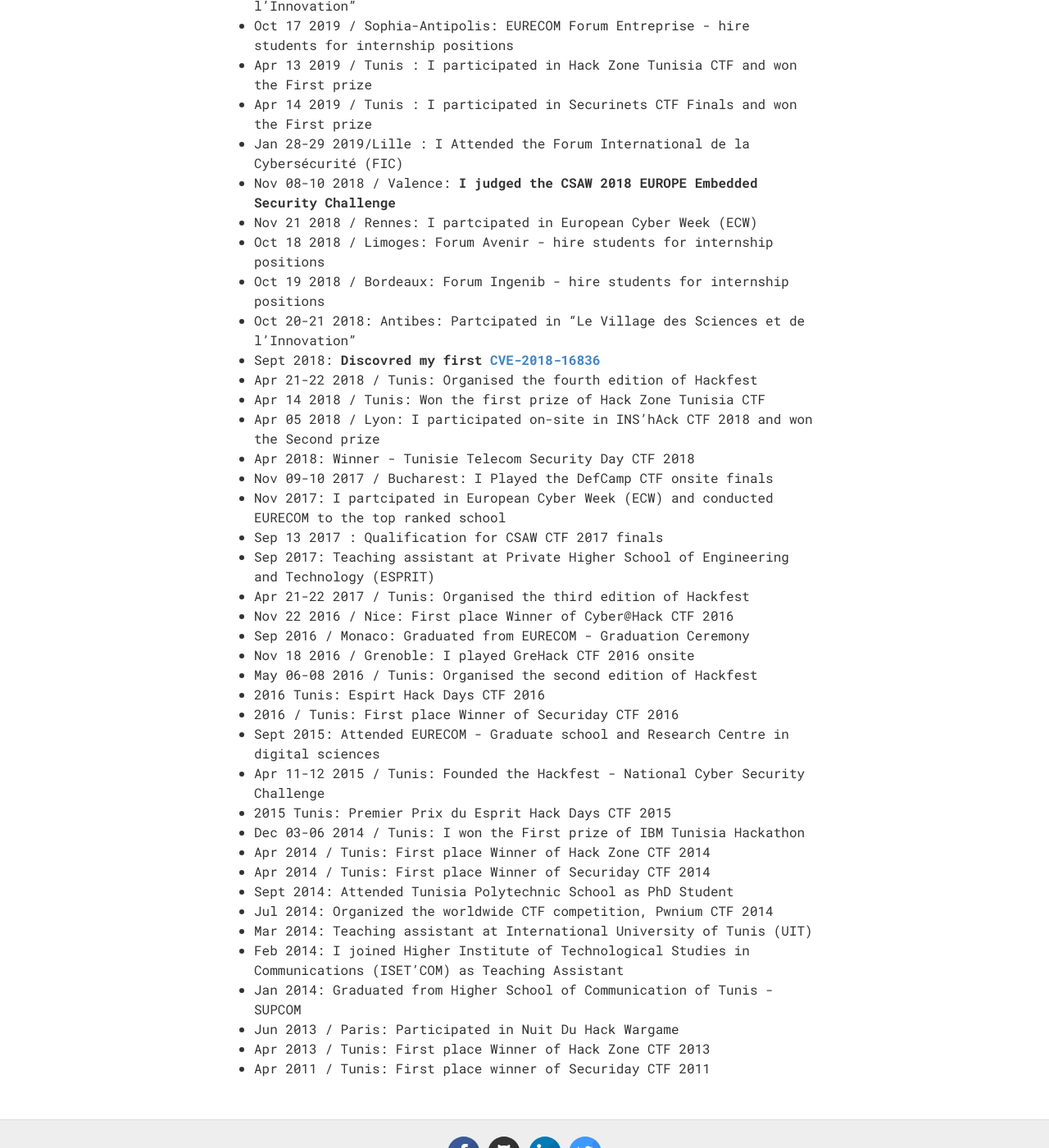
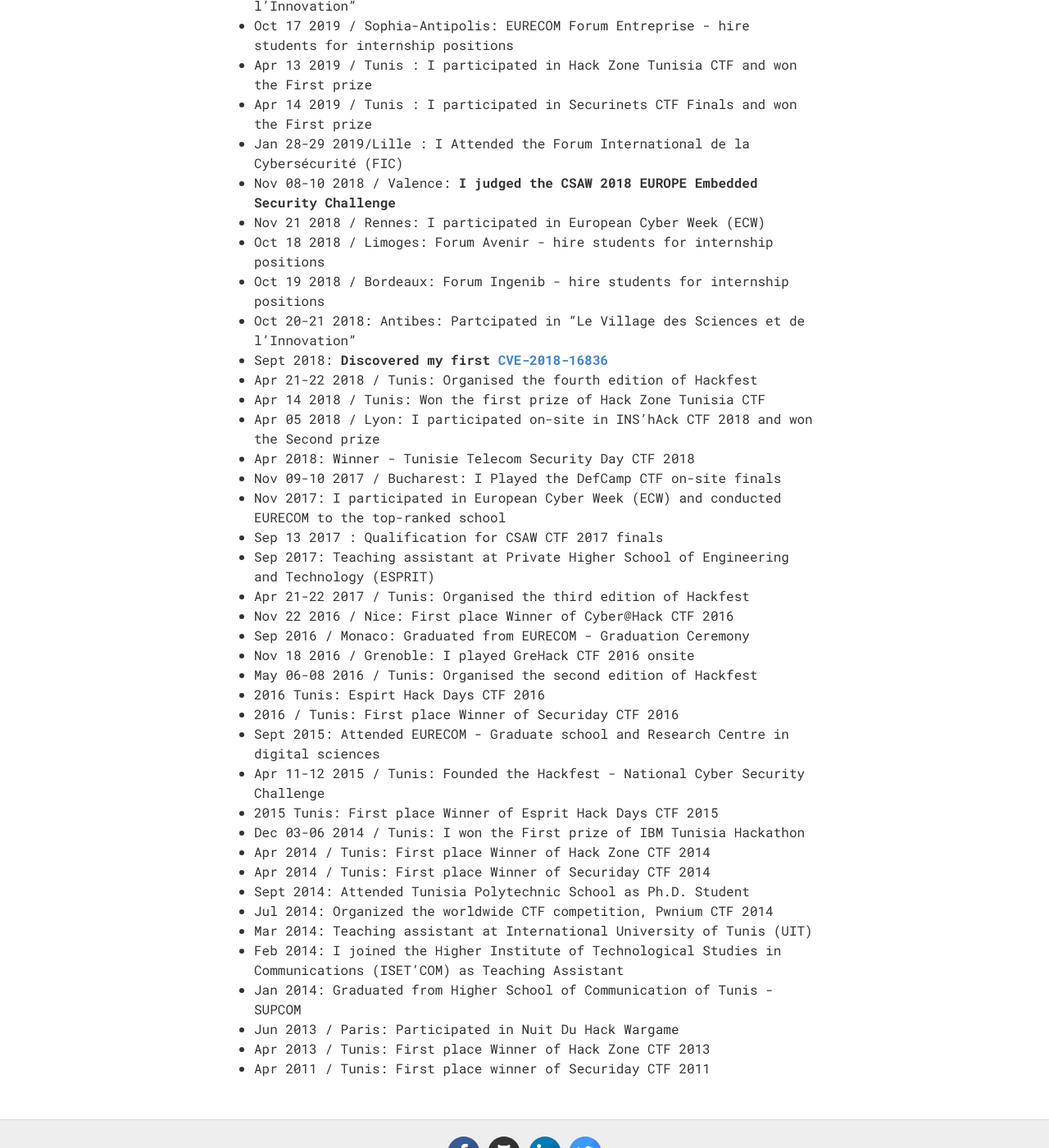
Before and after one commit to maroueneboubakri/maroueneboubakri.github.io, a Jekyll site: the page built from news.md, in a window 1280 px wide and 1400 px high, scrolled down 379 px. Shown: the whole window at 82% size. Built offline with Jekyll 4.4.1, drawn with Linux system fonts in a browser that asks for light colours.

Commit message:
Update news.md

```diff
--- a/news.md
+++ b/news.md
@@ -13,17 +13,17 @@
  - Apr 14 2019 / Tunis : I participated in Securinets CTF Finals and won the First prize
  - Jan 28-29 2019/Lille : I Attended the Forum International de la Cybersécurité (FIC)
  - Nov 08-10 2018 / Valence: **I judged the CSAW 2018 EUROPE Embedded Security Challenge**
- - Nov 21 2018 / Rennes: I partcipated in European Cyber Week (ECW)
+ - Nov 21 2018 / Rennes: I participated in European Cyber Week (ECW)
  - Oct 18 2018 / Limoges: Forum Avenir - hire students for internship positions
  - Oct 19 2018 / Bordeaux: Forum Ingenib - hire students for internship positions
  - Oct 20-21 2018: Antibes: Partcipated in "Le Village des Sciences et de l'Innovation"
- - Sept 2018: **Discovred my first [CVE-2018-16836](https://nvd.nist.gov/vuln/detail/CVE-2018-16836)**
+ - Sept 2018: **Discovered my first [CVE-2018-16836](https://nvd.nist.gov/vuln/detail/CVE-2018-16836)**
  - Apr 21-22 2018 / Tunis: Organised the fourth edition of Hackfest
  - Apr 14 2018 / Tunis: Won the first prize of Hack Zone Tunisia CTF
  - Apr 05 2018 / Lyon: I participated on-site in INS'hAck CTF 2018 and won the Second prize
  - Apr 2018: Winner - Tunisie Telecom Security Day CTF 2018
- - Nov 09-10 2017 / Bucharest: I Played the DefCamp CTF onsite finals
- - Nov 2017: I partcipated in European Cyber Week (ECW) and conducted EURECOM to the top ranked school
+ - Nov 09-10 2017 / Bucharest: I Played the DefCamp CTF on-site finals
+ - Nov 2017: I participated in European Cyber Week (ECW) and conducted EURECOM to the top-ranked school
  - Sep 13 2017 : Qualification for CSAW CTF 2017 finals
  - Sep 2017: Teaching assistant at Private Higher School of Engineering and Technology (ESPRIT)
  - Apr 21-22 2017 / Tunis: Organised the third edition of Hackfest
@@ -35,14 +35,14 @@
  - 2016 / Tunis: First place Winner of Securiday CTF 2016
  - Sept 2015: Attended EURECOM - Graduate school and Research Centre in digital sciences
  - Apr 11-12 2015 / Tunis: Founded the Hackfest - National Cyber Security Challenge
- - 2015 Tunis: Premier Prix du Esprit Hack Days CTF 2015
+ - 2015 Tunis: First place Winner of Esprit Hack Days CTF 2015
  - Dec 03-06 2014 / Tunis: I won the First prize of IBM Tunisia Hackathon
  - Apr 2014 / Tunis: First place Winner of Hack Zone CTF 2014
  - Apr 2014 / Tunis: First place Winner of Securiday CTF 2014
- - Sept 2014: Attended Tunisia Polytechnic School as PhD Student
+ - Sept 2014: Attended Tunisia Polytechnic School as Ph.D. Student
  - Jul 2014: Organized the worldwide CTF competition, Pwnium CTF 2014
  - Mar 2014: Teaching assistant at International University of Tunis (UIT)
- - Feb 2014: I joined Higher Institute of Technological Studies in Communications (ISET'COM) as Teaching Assistant
+ - Feb 2014: I joined the Higher Institute of Technological Studies in Communications (ISET'COM) as Teaching Assistant
  - Jan 2014: Graduated from Higher School of Communication of Tunis - SUPCOM
  - Jun 2013 / Paris: Participated in Nuit Du Hack Wargame
  - Apr 2013 / Tunis: First place Winner of Hack Zone CTF 2013
```
